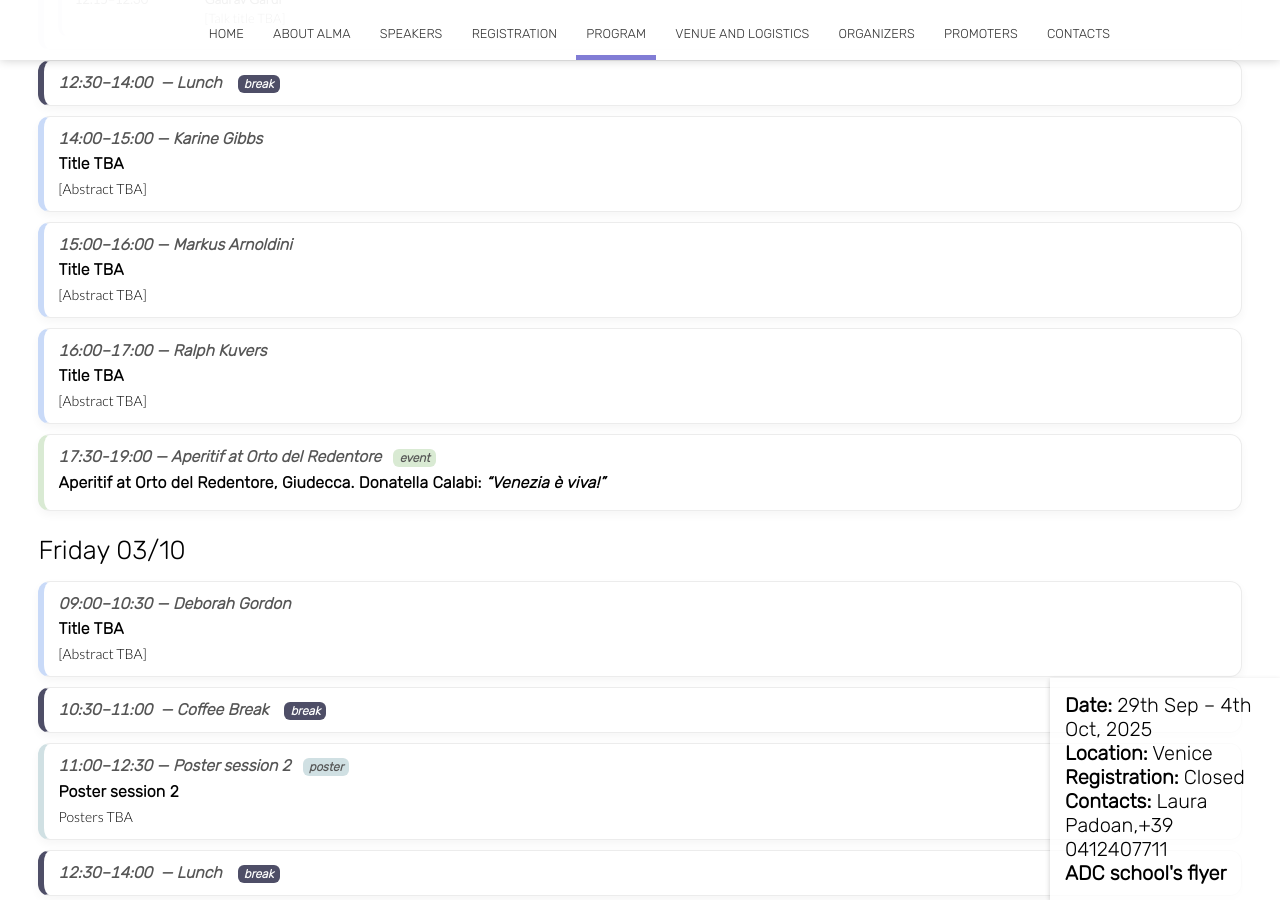
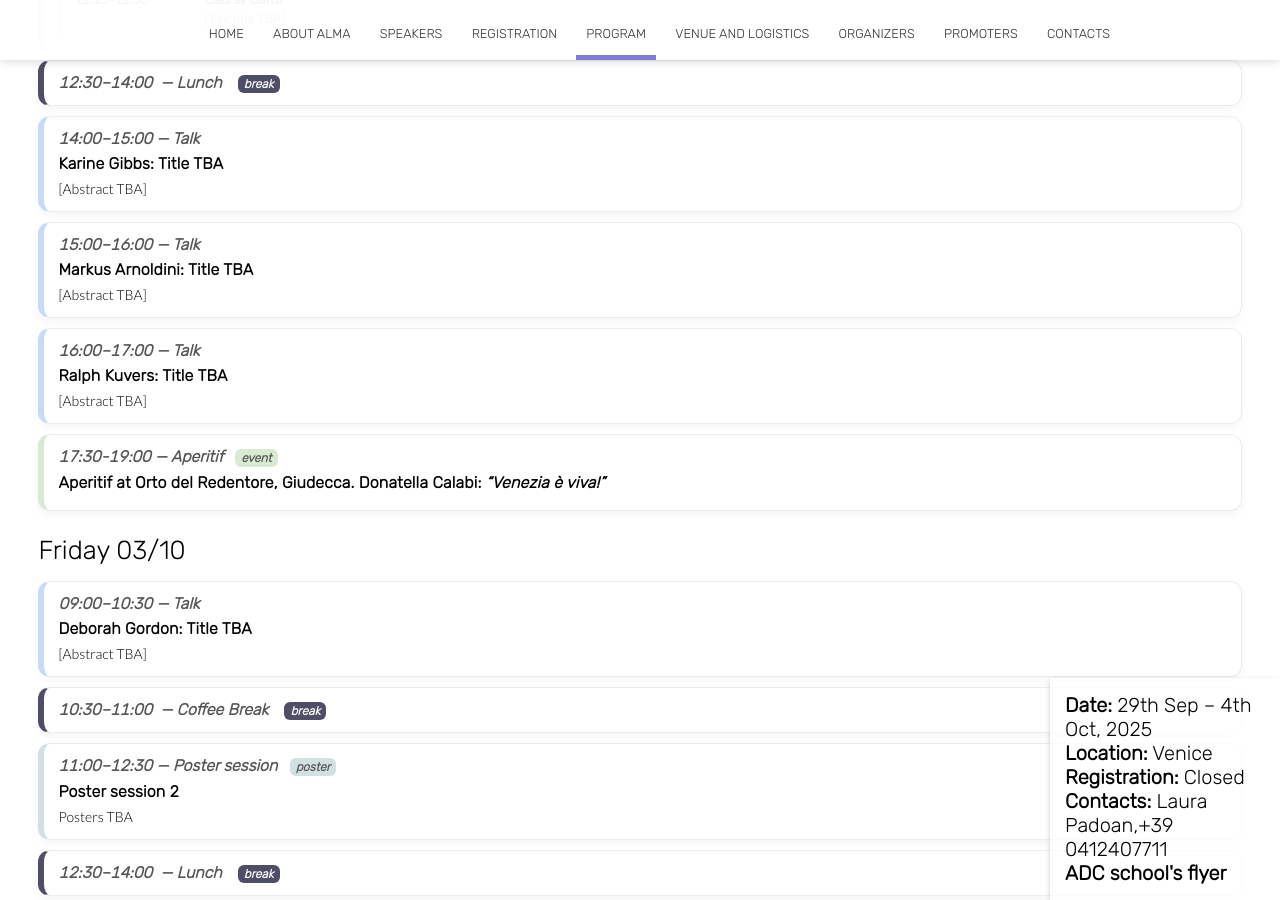
Before and after one commit to almadalcoschool/almadalcoschool.github.io, a Jekyll site: the page built from program.html, in a window 1280 px wide and 900 px high, scrolled down 5786 px. Built offline with Jekyll 4.4.1, drawn with Linux system fonts in a browser that asks for light colours; nearby versions of some CDN libraries; some of the changed text lies outside the part shown.

Commit message:
other fixes

```diff
--- a/program.html
+++ b/program.html
@@ -991,8 +991,8 @@ image: /images/home/paper_natEcoEvol2020.jpg
     <h2 class="day-title">Tuesday 30/09</h2>
 
     <div class="slot talk" id="tue-0900-coppey">
-      <div class="meta"><span class="time">09:00–10:30</span> — <span class="speaker">Mathieu Coppey</span></div>
-      <h3>Title TBA</h3>
+      <div class="meta"><span class="time">09:00–10:30</span> — <span class="speaker">Talk</span></div>
+      <h3>Mathieu Coppey: Title TBA</h3>
       <p>[Abstract TBA]</p>
     </div>
 
@@ -1004,8 +1004,8 @@ image: /images/home/paper_natEcoEvol2020.jpg
     </div>
 
     <div class="slot talk" id="tue-1100-galesic">
-      <div class="meta"><span class="time">11:00–12:30</span> — <span class="speaker">Mirta Galesic</span></div>
-      <h3>Title TBA</h3>
+      <div class="meta"><span class="time">11:00–12:30</span> — <span class="speaker">Talk</span></div>
+      <h3>Mirta Galesic: Title TBA</h3>
       <p>[Abstract TBA]</p>
     </div>
 
@@ -1017,8 +1017,8 @@ image: /images/home/paper_natEcoEvol2020.jpg
     </div>
 
     <div class="slot talk" id="tue-1400-scarpa">
-      <div class="meta"><span class="time">14:00–15:00</span> — <span class="speaker">Elena Scarpa</span></div>
-      <h3>Title TBA</h3>
+      <div class="meta"><span class="time">14:00–15:00</span> — <span class="speaker">Talk</span></div>
+      <h3>Elena Scarpa: Title TBA</h3>
       <p>[Abstract TBA]</p>
     </div>
 
@@ -1027,7 +1027,7 @@ image: /images/home/paper_natEcoEvol2020.jpg
 
     <div class="slot selected" id="tue-1500-selected1">
         <div class="meta">
-          <span class="time">15:00–16:00</span> — Selected talks 1
+          <span class="time">15:00–16:00</span> — Selected talks
           <span class="badge selected">selected</span>
         </div>
         <h3>Selected talks 1</h3>
@@ -1077,8 +1077,8 @@ image: /images/home/paper_natEcoEvol2020.jpg
     </div>
 
     <div class="slot talk" id="tue-1400-scarpa">
-        <div class="meta"><span class="time">16:30–17:30</span> — <span class="speaker">Will Ratcliff</span></div>
-        <h3>Title TBA</h3>
+        <div class="meta"><span class="time">16:30–17:30</span> — <span class="speaker">Talk</span></div>
+        <h3>Will Ratcliff: Title TBA</h3>
         <p>[Abstract TBA]</p>
       </div>
 
@@ -1093,8 +1093,8 @@ image: /images/home/paper_natEcoEvol2020.jpg
     <h2 class="day-title">Wednesday 01/10</h2>
 
     <div class="slot talk" id="wed-0900-giardina">
-      <div class="meta"><span class="time">09:00–10:30</span> — <span class="speaker">Irene Giardina</span></div>
-      <h3>Title TBA</h3>
+      <div class="meta"><span class="time">09:00–10:30</span> — <span class="speaker">Talk</span></div>
+      <h3>Irene Giardina: Title TBA</h3>
       <p>[Abstract TBA]</p>
     </div>
 
@@ -1107,7 +1107,7 @@ image: /images/home/paper_natEcoEvol2020.jpg
     </div>
 
     <div class="slot poster" id="wed-1100-poster1">
-      <div class="meta"><span class="time">11:00–12:30</span> — Poster session 1 <span class="badge poster">poster</span></div>
+      <div class="meta"><span class="time">11:00–12:30</span> — Poster session <span class="badge poster">poster</span></div>
       <h3>Poster session 1</h3>
       <p>Posters TBA</p>
     </div>
@@ -1120,14 +1120,14 @@ image: /images/home/paper_natEcoEvol2020.jpg
     </div>
 
     <div class="slot talk" id="wed-1400-polavieja">
-      <div class="meta"><span class="time">14:00–15:00</span> — <span class="speaker">Gonzalo Polavieja</span></div>
-      <h3>Title TBA</h3>
+      <div class="meta"><span class="time">14:00–15:00</span> — <span class="speaker">Talk</span></div>
+      <h3>Gonzalo Polavieja: Title TBA</h3>
       <p>[Abstract TBA]</p>
     </div>
 
     <div class="slot talk" id="wed-1500-ulrich">
-      <div class="meta"><span class="time">15:00–16:00</span> — <span class="speaker">Yuko Ulrich</span></div>
-      <h3>Title TBA</h3>
+      <div class="meta"><span class="time">15:00–16:00</span> — <span class="speaker">Talk</span></div>
+      <h3>Yuko Ulrich: Title TBA</h3>
       <p>[Abstract TBA]</p>
     </div>
 
@@ -1148,8 +1148,8 @@ image: /images/home/paper_natEcoEvol2020.jpg
     <h2 class="day-title">Thursday 02/10</h2>
 
     <div class="slot talk" id="thu-0900-gralka">
-      <div class="meta"><span class="time">09:00–10:30</span> — <span class="speaker">Matti Gralka</span></div>
-      <h3>Title TBA</h3>
+      <div class="meta"><span class="time">09:00–10:30</span> — <span class="speaker">Talk</span></div>
+      <h3>Matti Gralka: Title TBA</h3>
       <p>[Abstract TBA]</p>
     </div>
 
@@ -1166,7 +1166,7 @@ image: /images/home/paper_natEcoEvol2020.jpg
 
     <div class="slot selected" id="tue-1500-selected1">
         <div class="meta">
-          <span class="time">11:00–12:30</span> — Selected talks 2
+          <span class="time">11:00–12:30</span> — Selected talks
           <span class="badge selected">selected</span>
         </div>
         <h3>Selected talks 2</h3>
@@ -1231,25 +1231,25 @@ image: /images/home/paper_natEcoEvol2020.jpg
     </div>
 
     <div class="slot talk" id="thu-1400-gibbs">
-      <div class="meta"><span class="time">14:00–15:00</span> — <span class="speaker">Karine Gibbs</span></div>
-      <h3>Title TBA</h3>
+      <div class="meta"><span class="time">14:00–15:00</span> — <span class="speaker">Talk</span></div>
+      <h3>Karine Gibbs: Title TBA</h3>
       <p>[Abstract TBA]</p>
     </div>
 
     <div class="slot talk" id="thu-1400-gibbs">
-      <div class="meta"><span class="time">15:00–16:00</span> — <span class="speaker">Markus Arnoldini</span></div>
-      <h3>Title TBA</h3>
+      <div class="meta"><span class="time">15:00–16:00</span> — <span class="speaker">Talk</span></div>
+      <h3>Markus Arnoldini: Title TBA</h3>
       <p>[Abstract TBA]</p>
     </div>
 
     <div class="slot talk" id="thu-1400-gibbs">
-      <div class="meta"><span class="time">16:00–17:00</span> — <span class="speaker">Ralph Kuvers</span></div>
-      <h3>Title TBA</h3>
+      <div class="meta"><span class="time">16:00–17:00</span> — <span class="speaker">Talk</span></div>
+      <h3>Ralph Kuvers: Title TBA</h3>
       <p>[Abstract TBA]</p>
     </div>
 
     <div class="slot visit" id="sat-1730-aperitif">
-      <div class="meta"><span class="time">17:30-19:00</span> — Aperitif at Orto del Redentore <span class="badge visit">event</span></div>
+      <div class="meta"><span class="time">17:30-19:00</span> — Aperitif <span class="badge visit">event</span></div>
       <h3>Aperitif at Orto del Redentore, Giudecca. Donatella Calabi: <em>“Venezia è viva!”</em></h3>
     </div>
 
@@ -1257,8 +1257,8 @@ image: /images/home/paper_natEcoEvol2020.jpg
     <h2 class="day-title">Friday 03/10</h2>
 
     <div class="slot talk" id="fri-0900-gordon">
-      <div class="meta"><span class="time">09:00–10:30</span> — <span class="speaker">Deborah Gordon</span></div>
-      <h3>Title TBA</h3>
+      <div class="meta"><span class="time">09:00–10:30</span> — <span class="speaker">Talk</span></div>
+      <h3>Deborah Gordon: Title TBA</h3>
       <p>[Abstract TBA]</p>
     </div>
 
@@ -1270,7 +1270,7 @@ image: /images/home/paper_natEcoEvol2020.jpg
     </div>
 
     <div class="slot poster" id="fri-1100-poster2">
-      <div class="meta"><span class="time">11:00–12:30</span> — Poster session 2 <span class="badge poster">poster</span></div>
+      <div class="meta"><span class="time">11:00–12:30</span> — Poster session <span class="badge poster">poster</span></div>
       <h3>Poster session 2</h3>
       <p>Posters TBA</p>
     </div>
@@ -1283,14 +1283,14 @@ image: /images/home/paper_natEcoEvol2020.jpg
     </div>
 
     <div class="slot talk" id="fri-1400-arnoldini">
-      <div class="meta"><span class="time">14:00–15:00</span> — <span class="speaker">Chaitanya Gokhale</span></div>
-      <h3>Title TBA</h3>
+      <div class="meta"><span class="time">14:00–15:00</span> — <span class="speaker">Talk</span></div>
+      <h3>Chaitanya Gokhale: Title TBA</h3>
       <p>[Abstract TBA]</p>
     </div>
 
     <div class="slot talk" id="fri-1500-garnier">
-      <div class="meta"><span class="time">15:00–16:00</span> — <span class="speaker">Simon Garnier</span></div>
-      <h3>Title TBA</h3>
+      <div class="meta"><span class="time">15:00–16:00</span> — <span class="speaker">Talk</span></div>
+      <h3>Simon Garnier: Title TBA</h3>
       <p>[Abstract TBA]</p>
     </div>
 
@@ -1302,9 +1302,9 @@ image: /images/home/paper_natEcoEvol2020.jpg
     </div>
 
     <div class="slot visit" id="tue-1800-musco">
-        <div class="meta"><span class="time">18:00-19:45</span> — Francesco Musco <span class="badge visit">public</span></div>
-        <h3>Open lecture</h3>
-        <p>Lecture on <em>Venice &amp; Lagoon socio-ecological system</em>, followed by an aperitif.</p>
+        <div class="meta"><span class="time">18:00-19:45</span> — Open lecture <span class="badge visit">public</span></div>
+        <h3>Francesco Musco: Venice &amp; Lagoon socio-ecological system</h3>
+        <p>Open Lecture followed by an aperitif.</p>
     </div>
 
 
@@ -1331,8 +1331,8 @@ image: /images/home/paper_natEcoEvol2020.jpg
     </div>
 
     <div class="slot visit" id="sat-1730-aperitif">
-      <div class="meta"><span class="time">17:30</span> — Music & Science <span class="badge visit">public</span></div>
-      <h3>Public Conversation</h3>
+      <div class="meta"><span class="time">17:30</span> — Public Conversation <span class="badge visit">public</span></div>
+      <h3>Music & Science</h3>
       <p>Conversation on Music & Science, followed by a concert by the PhD students of Venice Conservatory</p>
     </div>
 
```
